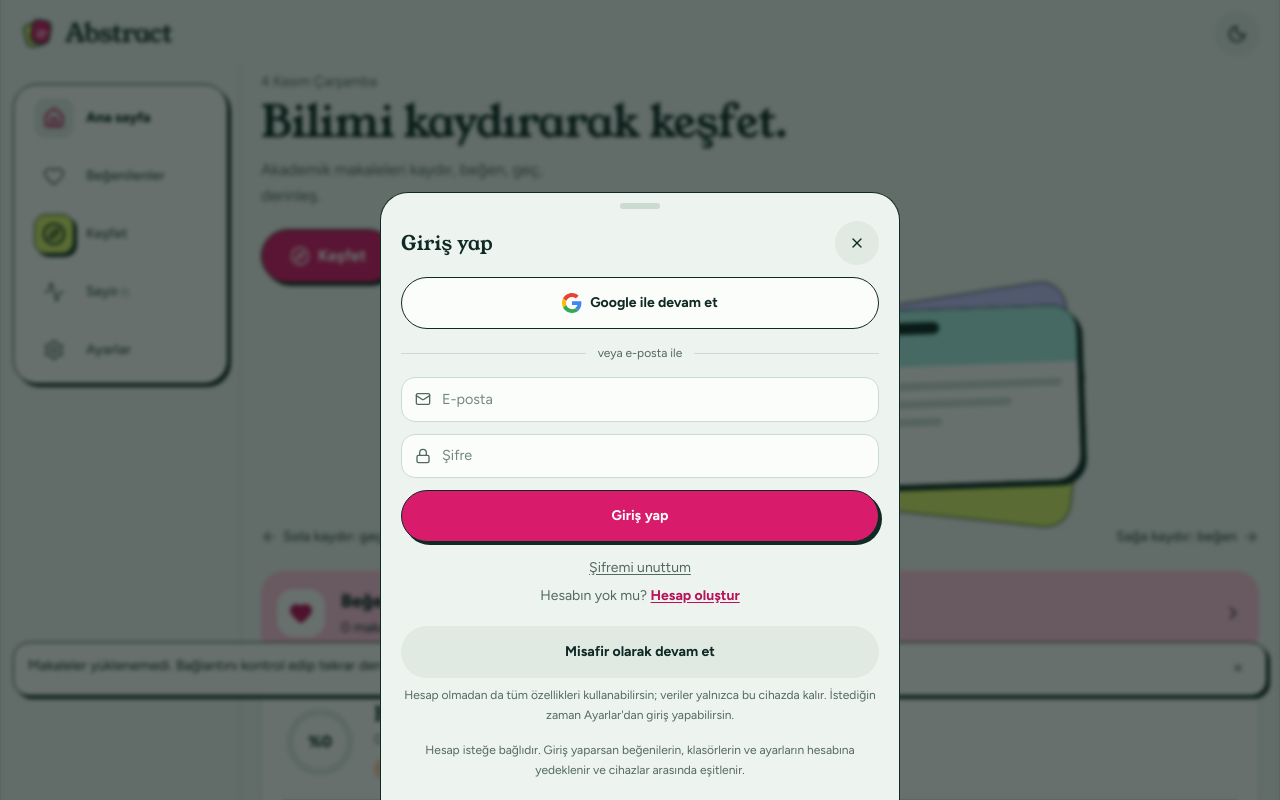
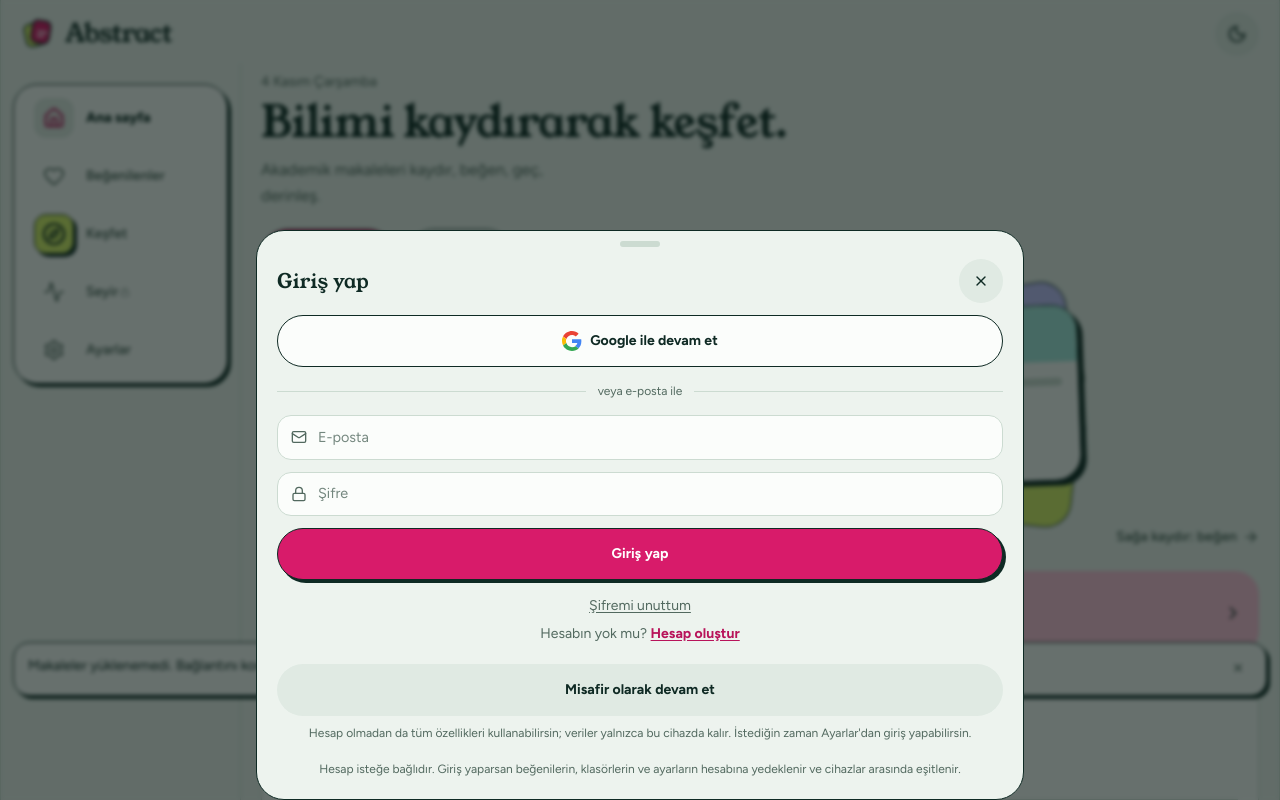
Before and after one commit to Bivist/yeni-abstractk, a React (Vite) app: page / in a window 1280 px wide. Built offline with nearby package versions, Linux system fonts and the light colour scheme; no server answers.

Commit message:
Improve modal sizing on desktop

```diff
--- a/src/components/SheetShell.tsx
+++ b/src/components/SheetShell.tsx
@@ -32,7 +32,7 @@ export const SheetShell: React.FC<SheetShellProps> = ({
   return (
     <div className={`fixed inset-0 ${z} flex items-end justify-center`} role="dialog" aria-modal="true" aria-label={title}>
       <div className="absolute inset-0 bg-[#06130f]/60 backdrop-blur-[2px]" onClick={dismissible ? onClose : undefined} />
-      <div className="sheet-in relative w-full max-w-[520px] max-h-[92dvh] flex flex-col bg-paper text-ink rounded-t-[28px] border-[1.5px] border-b-0 border-edge overflow-hidden">
+      <div className="sheet-in relative w-full max-w-[520px] min-[900px]:max-w-3xl min-[900px]:rounded-[28px] min-[900px]:border-b-[1.5px] max-h-[92dvh] flex flex-col bg-paper text-ink rounded-t-[28px] border-[1.5px] border-b-0 border-edge overflow-hidden">
         <div className="mx-auto mt-2.5 h-1.5 w-10 rounded-full bg-line shrink-0" />
         <div className="flex items-center justify-between gap-3 px-5 pt-3 pb-3 shrink-0">
           <h2 className="font-serif text-xl text-ink">{title}</h2>
```
